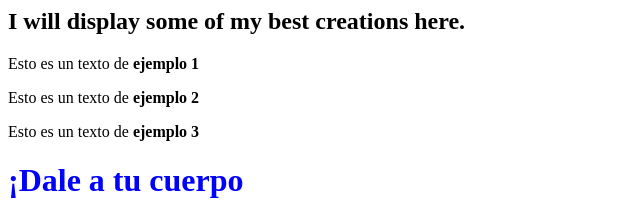
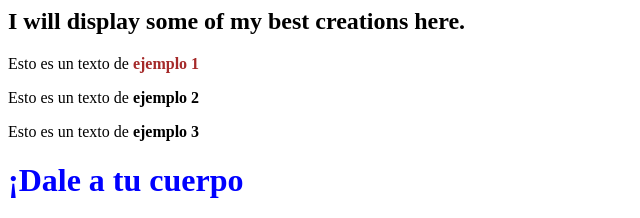
Before and after one commit to JuliaFdezB/JuliaFdez.github.io, a plain HTML site: page Lab5.html in a window 1280 px wide. Shown: the top 218 px of the page, 0-640 px from the left. Drawn offline with Linux system fonts and the light colour scheme.

Commit message:
Update formato.css

```diff
--- a/formato.css
+++ b/formato.css
@@ -2,3 +2,4 @@
 H1 {color:blue;}
 #f1 {color:blue;}
 .f2 {color:yellow;}
+.xd b {color:brown;}
```
